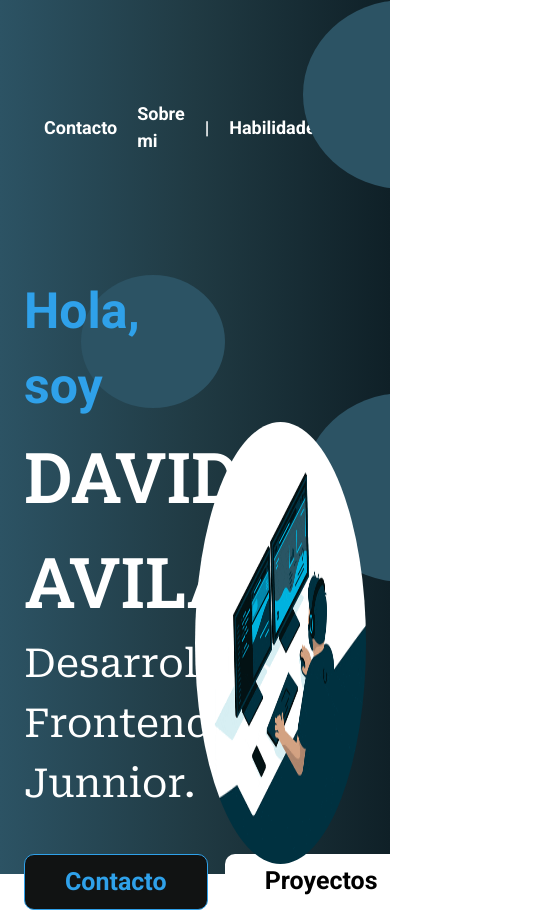
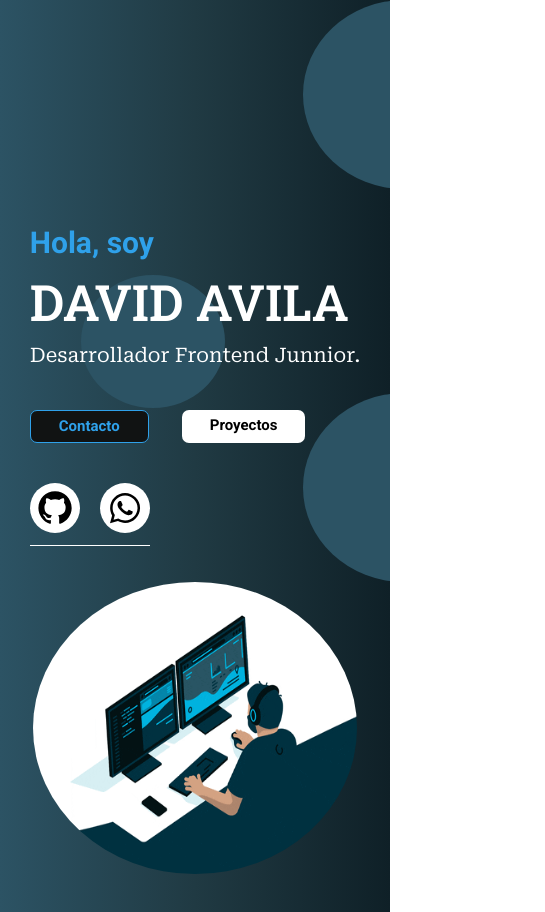
Before and after one commit to DavidAvila502/my_portfolio, a React (Vite) app: page / in a window 390 px wide. Shown: the top 912 px of the page, 545 px wide, since content can reach past the window. Built offline with nearby package versions, Linux system fonts and the light colour scheme.

Commit message:
responsive added to banner.

```diff
--- a/src/components/Navbar/Navbar.tsx
+++ b/src/components/Navbar/Navbar.tsx
@@ -4,10 +4,10 @@ import styles from "../../styles";
 const Navbar = () => {
    return (
       <div className={`mb-[120px] ${styles.xPaddings}`}>
-         <div className={`${styles.innerWidth} mx-auto`}>
+         <div className={`${styles.innerWidth} mx-auto max-sm:hidden`}>
             <ul
                className="flex flex-row items-center gap-[20px]
-             text-white text-[18px] font-Roboto font-semibold"
+             text-white text-[18px] font-Roboto font-semibold  max-lg:text-[14px]"
             >
                <li>
                   <img src={tagIcon} alt="programmer icon" />
--- a/src/components/shared/CustomButton/CustomButton.tsx
+++ b/src/components/shared/CustomButton/CustomButton.tsx
@@ -9,7 +9,8 @@ const CustomButton = ({
    return (
       <a
          href="#"
-         className={`px-10 py-2 rounded-[10px] font-Roboto font-semibold text-[25px]`}
+         className={`px-10 py-2 rounded-[10px] font-Roboto font-semibold text-[25px]
+         max-xl:text-[18px] max-lg:text-[15px] max-lg:px-7 max-lg:py-1 max-lg:rounded-[7px]`}
          style={{
             backgroundColor: backgroundColor
                ? `${backgroundColor} `
--- a/src/sections/Banner/Banner.tsx
+++ b/src/sections/Banner/Banner.tsx
@@ -6,20 +6,31 @@ import styles from "../../styles";
 
 const Banner = () => {
    return (
-      <div className={`min-h-[600px] ${styles.xPaddings}`}>
+      <div className={`min-h-[700px] ${styles.xPaddings}`}>
          {/* Banner grid */}
          <div
-            className={`${styles.innerWidth}  mx-auto grid grid-cols-2 h-[500px] `}
+            className={`${styles.innerWidth} mx-auto grid grid-cols-2 min-h-[600px]
+            max-sm:flex max-sm:flex-col max-sm:items-center max-sm:justify-center max-sm:gap-9
+            `}
          >
             {/* left Side */}
             <div className="flex flex-col justify-center z-[2]">
-               <p className="font-Roboto font-semibold text-softBlue text-[50px]">
+               <p
+                  className="font-Roboto font-semibold text-softBlue text-[50px]
+               max-xl:text-[40px] max-lg:text-[30px]"
+               >
                   Hola, soy
                </p>
-               <p className="font-Roboto_slab font-semibold text-white text-[70px]">
+               <p
+                  className="font-Roboto_slab font-semibold text-white text-[70px]
+                max-xl:text-[60px] max-lg:text-[50px]"
+               >
                   DAVID AVILA
                </p>
-               <p className="font-Roboto_serif text-white text-[40px]">
+               <p
+                  className="font-Roboto_serif text-white text-[40px]
+                max-xl:text-[30px] max-lg:text-[20px]"
+               >
                   Desarrollador Frontend Junnior.{" "}
                </p>
 
@@ -59,9 +70,10 @@ const Banner = () => {
             </div>
 
             {/* Right Side */}
-            <div className=" flex justify-center items-center">
+            <div className=" flex justify-center items-center ">
                <img
-                  className="rounded-[100%] w-[474px] h-[442px] z-[2]"
+                  className="rounded-[100%] w-[474px] h-[442px] z-[2]
+                  max-xl:w-[374px] max-xl:h-[342px] max-lg:w-[324px] max-lg:h-[292px]"
                   src={ProgramerGif}
                   alt="Programmer gif"
                />
```
